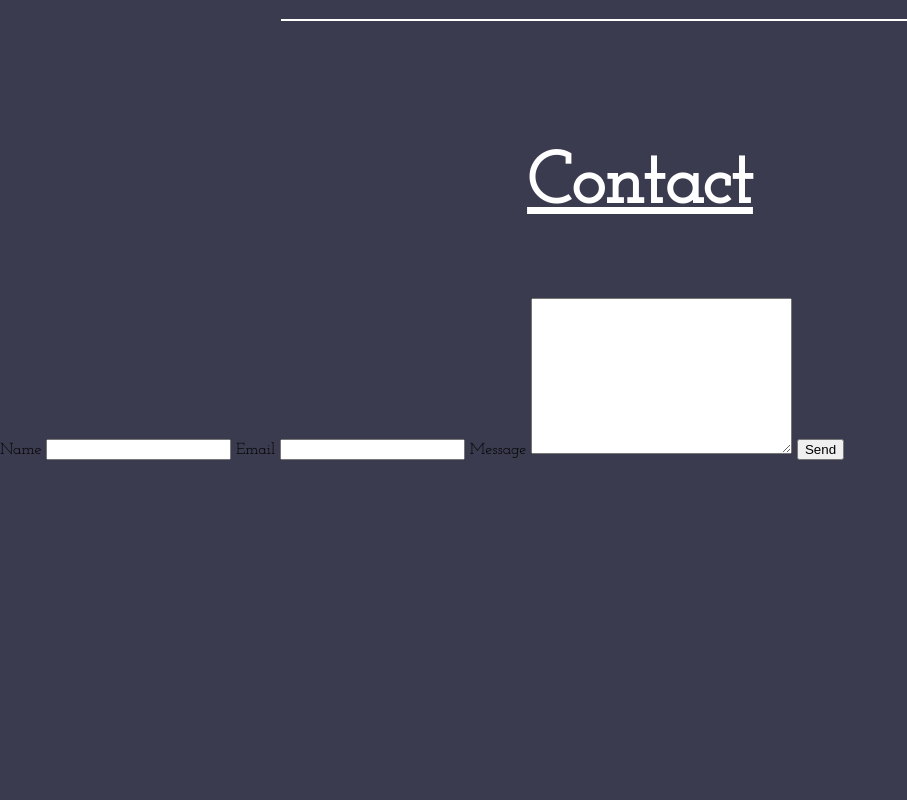
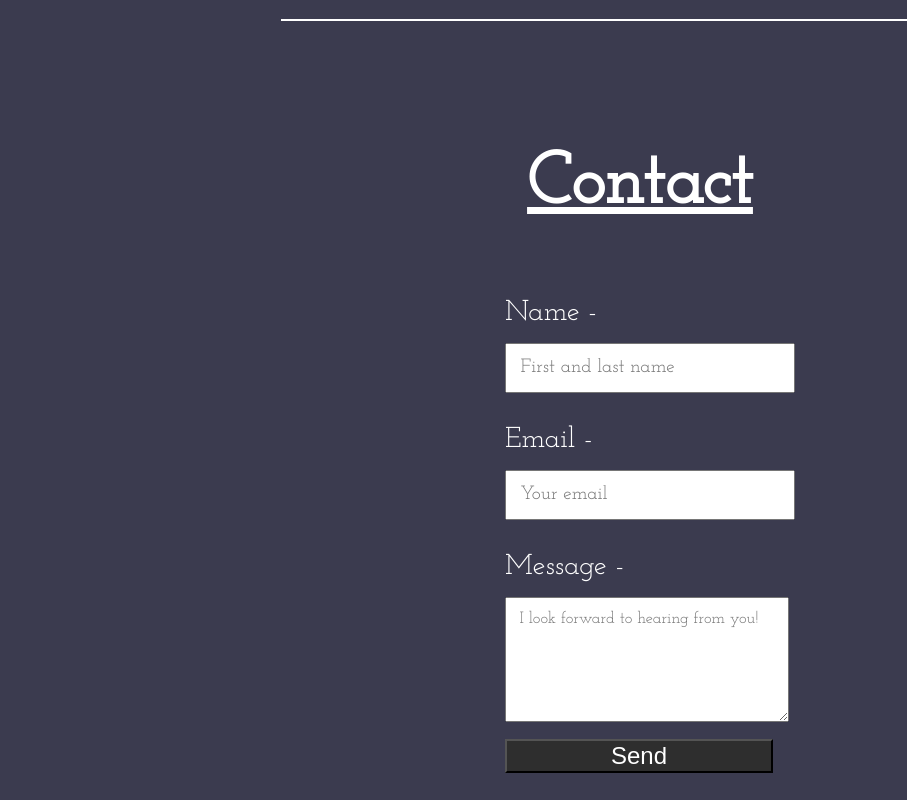
Before and after one commit to christiank1030/christiank1030.github.io, a website: page index.html in a window 1280 px wide. Shown: the part 2581-3381 px from the top of the page, without its empty margins (0-907 px from the left). Before the commit the page ends 3041 px from the top, so only its background shows below. Drawn offline with nearby package versions, Linux system fonts and the light colour scheme.

Commit message:
contact styling updated

```diff
--- a/index.css
+++ b/index.css
@@ -135,3 +135,39 @@ video {
 .sideLine {
     height: 1%;
 }
+
+.contactCard {
+    display: flex;
+    align-items: center;
+    justify-content: center;
+}
+
+.inputLabels {
+    color: white;
+    font-size: 180%;
+}
+
+.inputs {
+    font-family: "Josefin Slab";
+    font-size: 120%;
+    padding: 5%;
+    padding-right: 22%;
+}
+
+.messageInput {
+    font-family: "Josefin Slab";
+    font-size: 102%;
+    padding: 5%;
+    padding-right: 0;
+}
+
+
+.sendButton {
+    background-color: rgb(46, 46, 46);
+    color: white;
+    font-size: 150%;
+    margin-top: 5%;
+    margin-bottom: 10%;
+    padding-left: 38.5%;
+    padding-right: 38.5%;
+}
--- a/index.html
+++ b/index.html
@@ -14,6 +14,9 @@
         })();
     </script>
     <script type="text/javascript">
+        const nameLabel = document.getElementById("nameLabel")
+        const emailLabel = document.getElementById("emailLabel")
+        const messageInput = document.querySelector(".messageInput")
         window.onload = function() {
             document.getElementById('contact-form').addEventListener('submit', function(event) {
                 event.preventDefault();
@@ -33,7 +36,7 @@
         <a class="navLink" id="homeLink" href="">Home</a>
         <a class="navLink" href="#projectsHeader">Projects</a>
         <a class="navLink" href="#aboutHeader">About</a>
-        <a class="navLink" id="contactLink" href="">Contact</a>
+        <a class="navLink" id="contactLink" href="#contactHeader">Contact</a>
     </header>
 
     <div class="homePage">
@@ -98,7 +101,7 @@
         </div>
     </div>
 
-    <div class="pageDivider" id="aboutHeader">
+    <div class="pageDivider" id="contactHeader">
         <hr class="hrDivider" size="8" width="70%" color="white">
     </div>
 
@@ -107,13 +110,33 @@
         <div class="contactCard">
             <form id="contact-form">
                 <input type="hidden" name="contact_number">
-                <label>Name</label>
-                <input type="text" name="user_name">
-                <label>Email</label>
-                <input type="text" name="user_email">
-                <label>Message</label>
-                <textarea name="message" cols="30" rows="10"></textarea>
-                <input type="submit" value="Send">
+
+                <label class="inputLabels" id="nameLabel">Name -</label>
+                <br>
+                <br>
+                <input class="inputs" type="text" name="user_name" placeholder="First and last name">
+
+                <br>
+                <br>
+                <br>
+
+                <label class="inputLabels" id="emailLabel">Email -</label>
+                <br>
+                <br>
+                <input class="inputs" type="text" name="user_email" placeholder="Your email">
+
+                <br>
+                <br>
+                <br>
+
+                <label class="inputLabels" id="messageLabel">Message -</label>
+                <br>
+                <br>
+                <textarea class="messageInput" name="message" cols="30" rows="6" placeholder="I look forward to hearing from you!"></textarea>
+
+                <br>
+
+                <input class="sendButton" type="submit" value="Send">
             </form>
         </div>
     </div>
```
